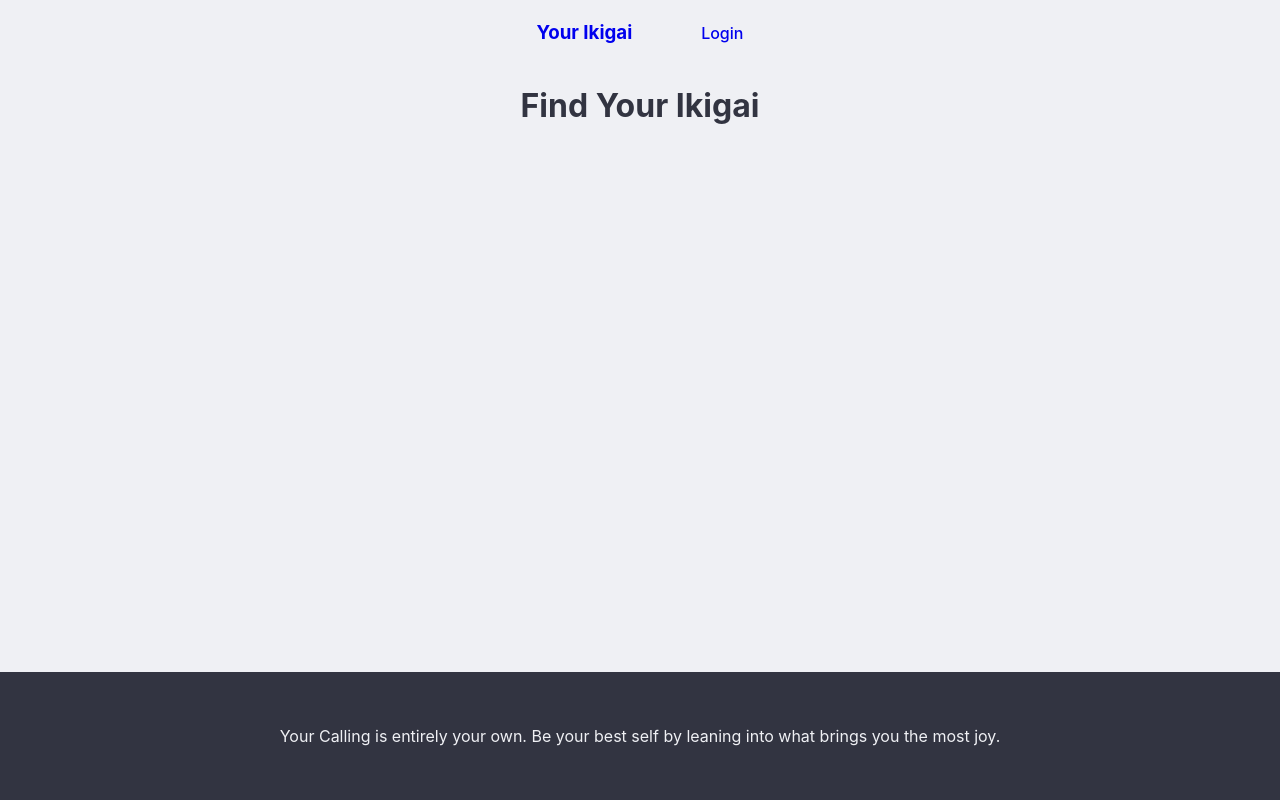
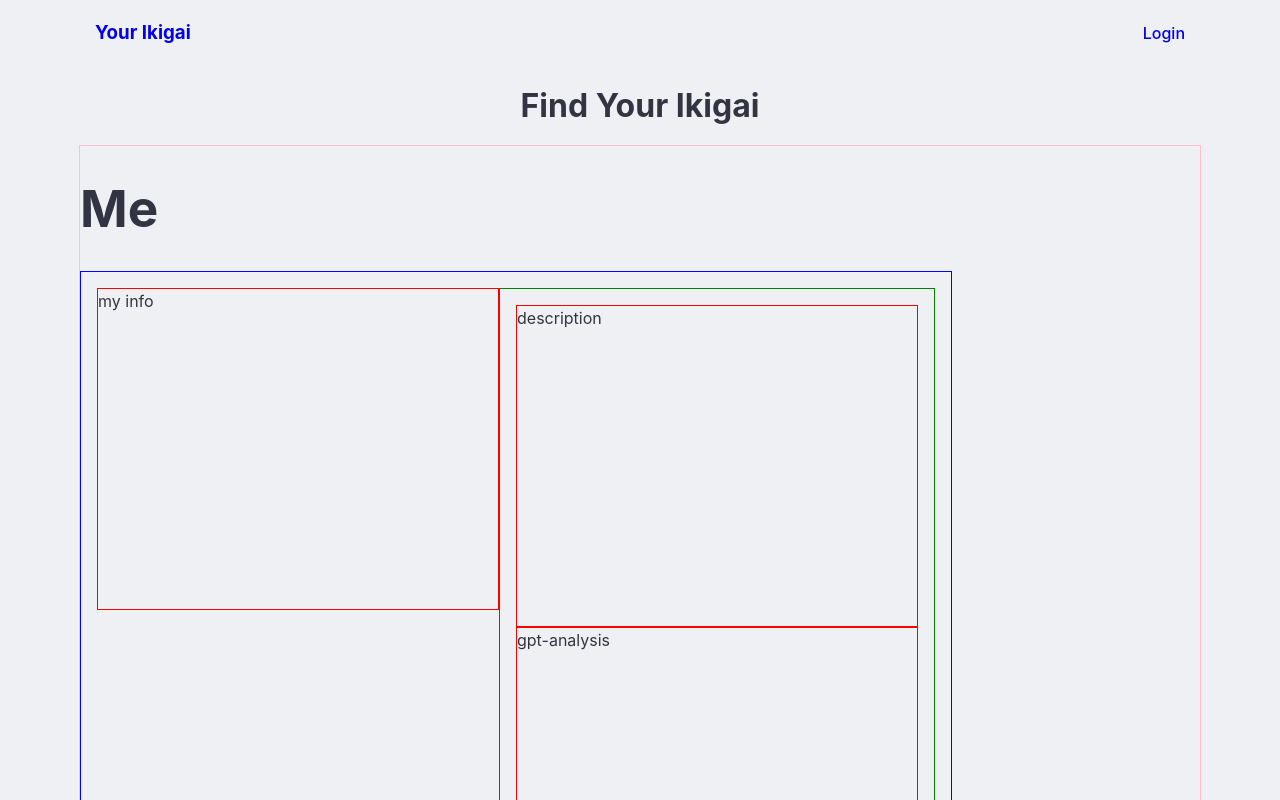
Before and after one commit to jase-d-ace/openai-ikigai-journaling, a React (Vite) app in the folder frontend/: page /me in a window 1280 px wide. Shown: the top 800 px of the page. Built offline with nearby package versions, Linux system fonts and the light colour scheme.

Commit message:
create profile route and begin working on profile page

```diff
--- a/frontend/src/App.css
+++ b/frontend/src/App.css
@@ -166,7 +166,7 @@ header {
             border: 1px solid #CDCED7;
             box-shadow: 3px 3px 3px #DdDdDd;
             border-radius: 5px;
-            background:#B3F2FF;
+            background:#F5F5F8;
             padding: 0 1em 0 1em;
             overflow-y: scroll;
         }
@@ -402,9 +402,38 @@ footer {
     flex-direction: column;
     justify-content: center;
     position: absolute;
-    height: 8em;
+    height: 4em;
     bottom: 0;
     width: 100vw;
+}
+
+.my-profile {
+    width: 70em;
+    display: flex;
+    flex-direction: column;
+    align-items: flex-start;
+    border: 1px solid pink;
+
+    .profile-container {
+        border: 1px solid blue;
+        display: flex;
+        flex-direction: row;
+        justify-content: flex-start;
+        padding: 1em;
+    }
+
+    .profile-info {
+        border: 1px solid green;
+        display: flex;
+        flex-direction: column;
+        align-items: flex-end;
+        padding: 1em;
+    }
+    .profile-section {
+        border: 1px solid red;
+        width: 25em;
+        height: 20em;
+    }
 }
 
 @media (max-width: 750px) {
--- a/frontend/src/components/TopBar.jsx
+++ b/frontend/src/components/TopBar.jsx
@@ -12,9 +12,9 @@ export default function TopBar() {
     return (
         <div className="top-bar">
             <Link to="/"><h3>Your Ikigai</h3></Link>
-            {currentUser.isLoggedIn || localStorage.getItem("user_token") ?
+            {currentUser.isLoggedIn ?
             <div className="user-info">
-                <strong>Welcome, {currentUser.user.username} |</strong>
+                <strong>Welcome, <Link to="/me"><strong>{currentUser.user.username}</strong></Link> |</strong>
                 <span className="logout" onClick={logout}> Log Out</span>
             </div>
             :
--- a/frontend/src/index.css
+++ b/frontend/src/index.css
@@ -19,7 +19,7 @@
 }
 
 body {
-    margin: 0;
+    margin: 0 0 5em 0;
     width: 85vw;
     display: flex;
     flex-direction: column;
@@ -28,6 +28,9 @@ body {
 
 
 .navigation {
+    border: 1px solid #CDCED7;
+    box-shadow: 3px 3px 3px #DdDdDd;
+    border-radius: 5px;
     display: flex;
     flex-direction: row;
     justify-content: space-evenly;
--- a/frontend/src/main.jsx
+++ b/frontend/src/main.jsx
@@ -10,6 +10,7 @@ import Login from "./components/Login.jsx";
 import Register from "./components/Register.jsx";
 import TopBar from './components/TopBar.jsx';
 import About from "./components/About.jsx";
+import Profile from "./components/Profile.jsx";
 
 createRoot(document.getElementById('root')).render(
     <StrictMode>
@@ -23,6 +24,7 @@ createRoot(document.getElementById('root')).render(
                     <Route path="/login" element={<Login />} />
                     <Route path="/register" element={<Register />} />
                     <Route path="/what-is" element={<About />} />
+                    <Route path="/me" element={<Profile />} />
                 </Routes>
             </BrowserRouter>
         </AuthProvider>
```
